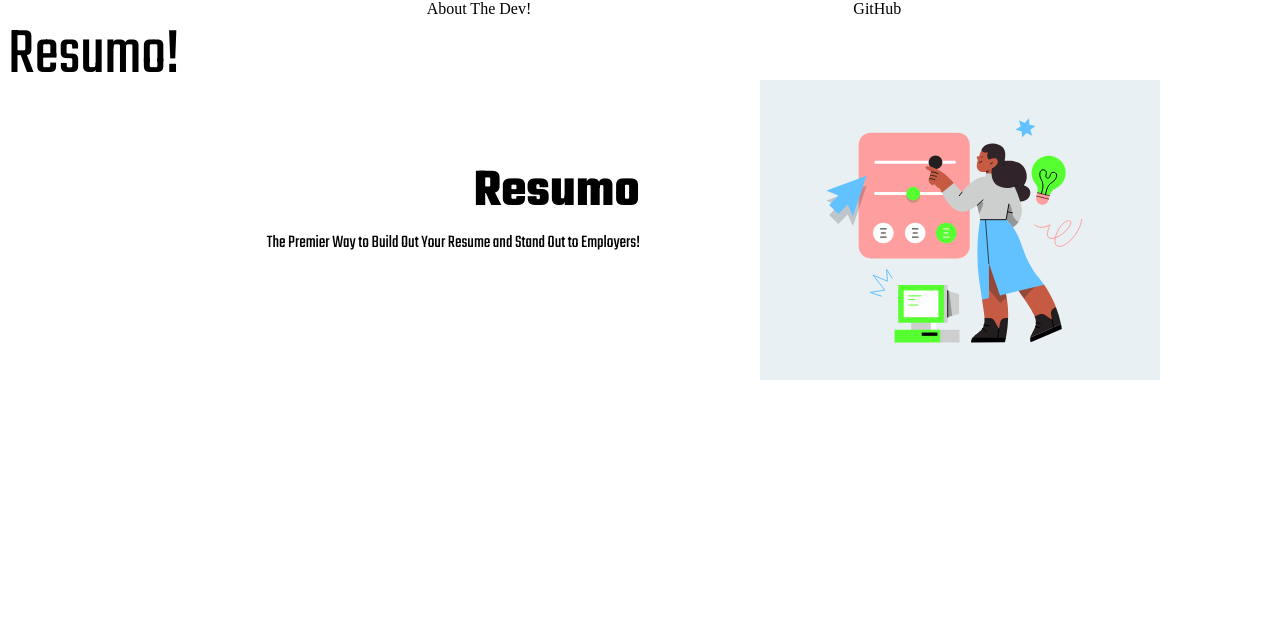
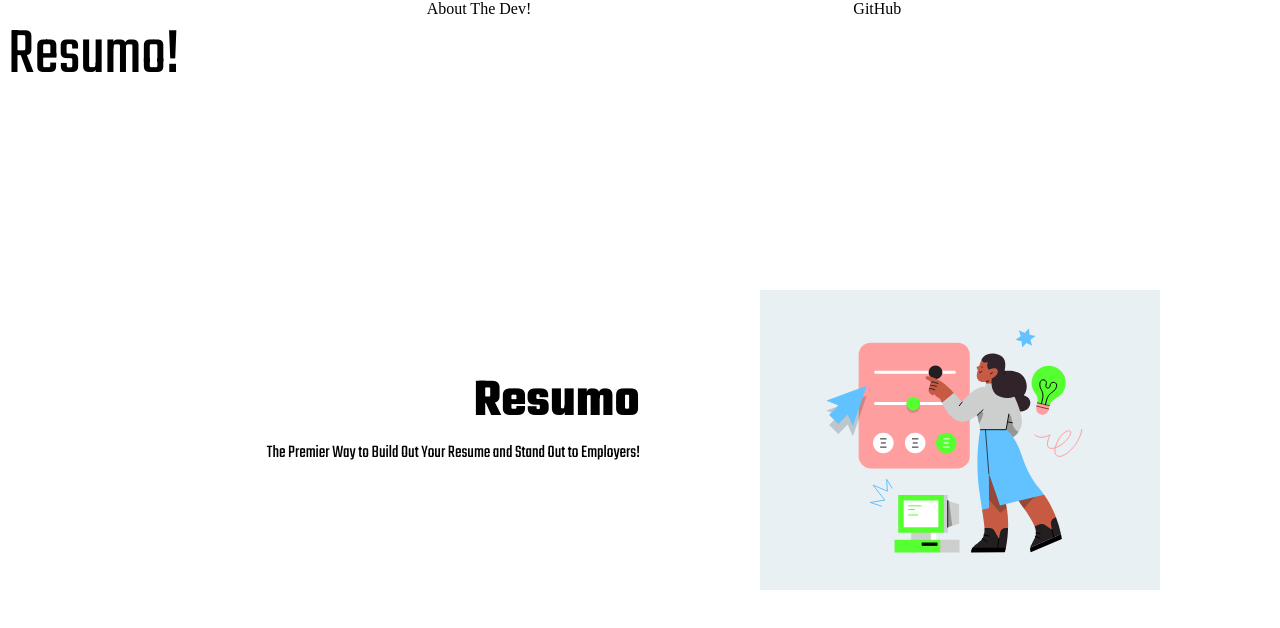
Before and after one commit to dario-cruz/resume-builder, a React (Vite) app: page / in a window 1280 px wide. Shown: the top 628 px of the page. Built offline with nearby package versions, Linux system fonts and the light colour scheme.

Commit message:
Add grid areas to css for landing.

```diff
--- a/src/pages/landing.css
+++ b/src/pages/landing.css
@@ -1,7 +1,12 @@
 .Landing-Section {
     display: grid;
     grid-template-columns: 1fr 1fr;
-    grid-template-rows: 1fr;
+    grid-template-rows: 1fr 500px 1fr;
+    grid-template-areas:
+    ". ."
+    "text image"
+    ". .";
+    height: calc(100vh - 5em);
 }
 
 /* Image Related Elements */
@@ -9,17 +14,19 @@
     display: flex;
     align-items: center;
     justify-content: center;
+    grid-area: image;
 }
 .Landing-Image {
     height: 300px;
 
 }
 
-
+/* Landing Text Elements */
 .Landing-Section-Text {
     display: grid;
     grid-template-columns: 1fr;
     grid-template-rows: 1fr 1fr;
+    grid-area: text;
 }
 .Landing-Header-Container{
     display: flex;
```
